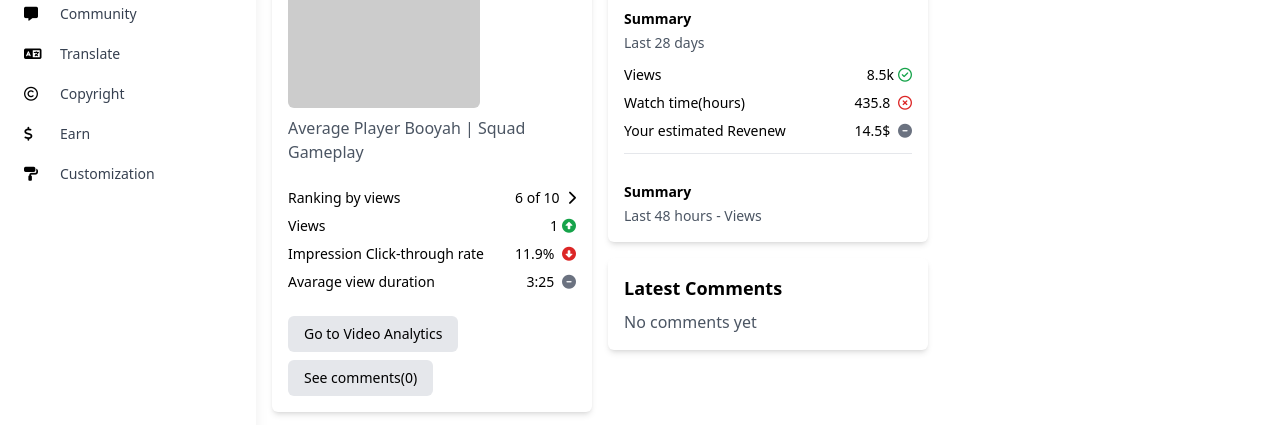
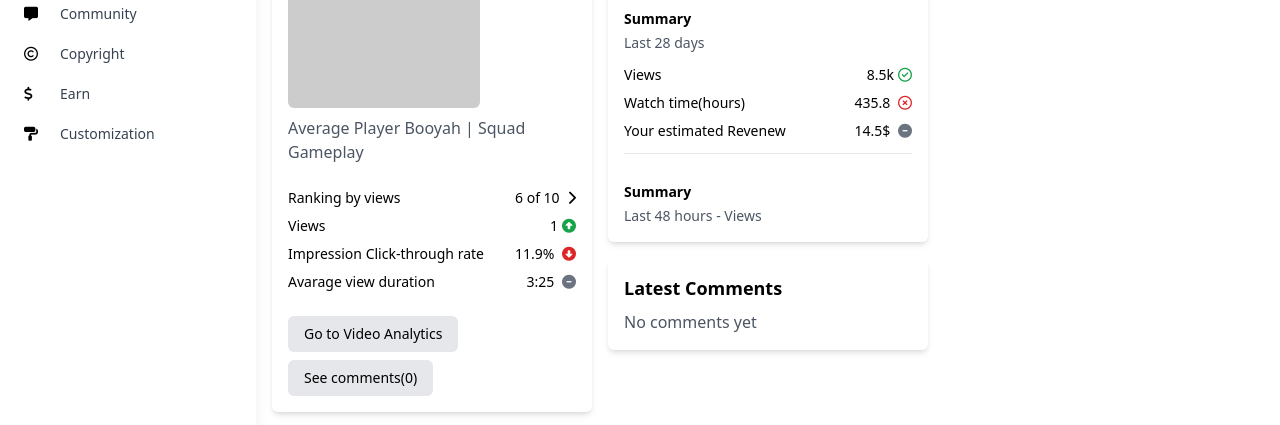
Before and after one commit to mahamudh472/book-platform-frontend, a website: page admin dashboard.html in a window 1280 px wide. Shown: the part 352-777 px from the top of the page. Drawn offline with Linux system fonts and the light colour scheme; placeholder pictures from the web are drawn by us.

Commit message:
5 jan update

```diff
--- a/admin dashboard.html
+++ b/admin dashboard.html
@@ -264,10 +264,6 @@
                         <span class="text-gray-700">Community</span>
                     </li>
                     <li class="flex items-center space-x-3 p-2 rounded-lg hover:bg-gray-200 cursor-pointer menu-item">
-                        <i class="fa fa-language w-6"></i>
-                        <span class="text-gray-700">Translate</span>
-                    </li>
-                    <li class="flex items-center space-x-3 p-2 rounded-lg hover:bg-gray-200 cursor-pointer menu-item">
                         <i class="fa-regular fa-copyright w-6"></i>
                         <span class="text-gray-700">Copyright</span>
                     </li>
```
Also changed, not shown: admin_community.html (+0 -4 lines), admin_content.html (+0 -4 lines), admin_view_template.html (+0 -4 lines).
